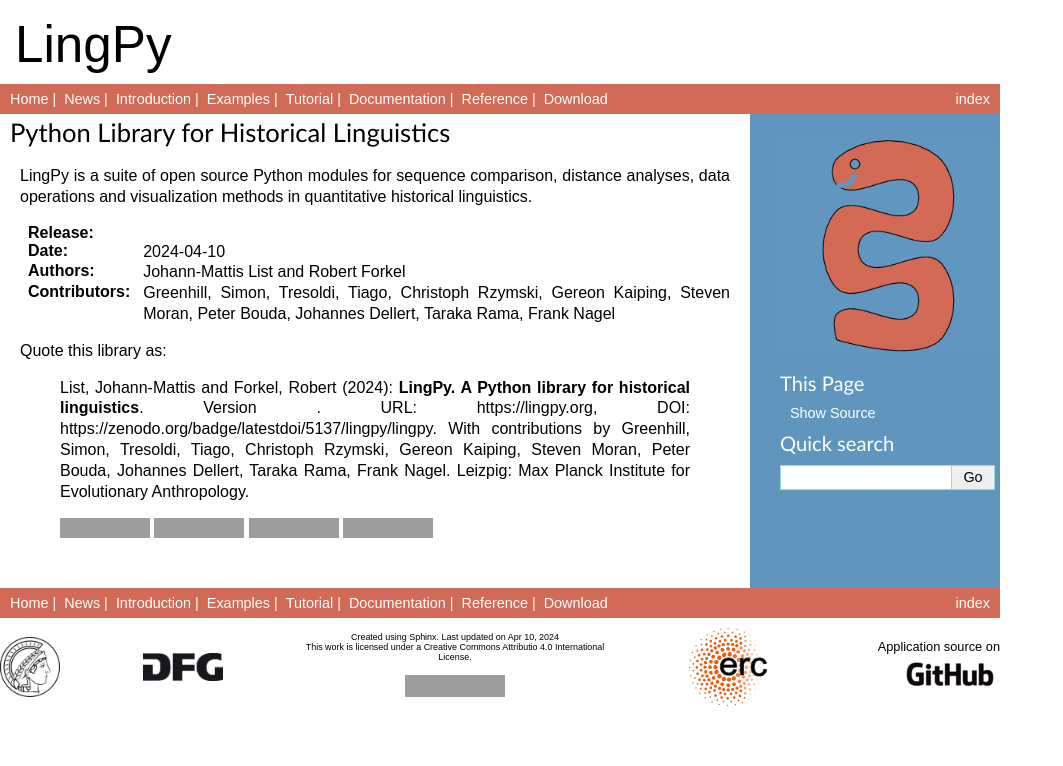
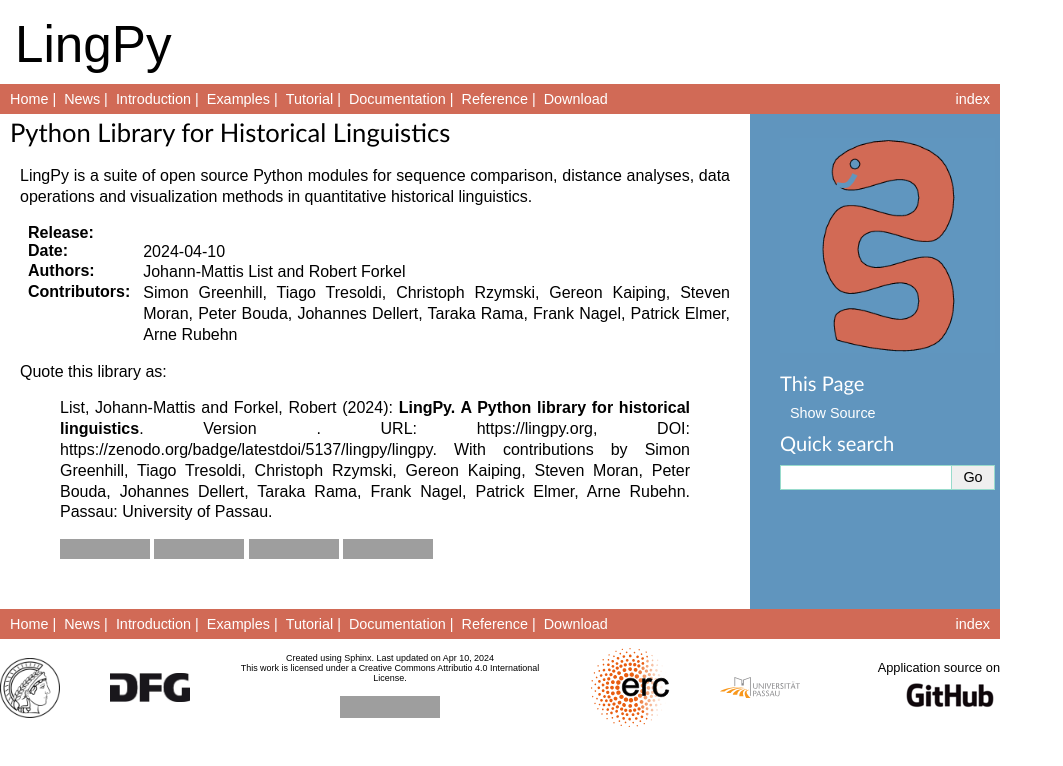
Before and after one commit to lingpy/doc, a Sphinx documentation site: the page built from source/index.rst, in a window 1280 px wide, cut to the strip 0-766 px from the top of the page. Shown: the whole strip, without its empty margins (0-1063 px from the left). Built offline with Sphinx 7.4.7, drawn with Linux system fonts in a browser that asks for light colours; formulas are drawn with MathJax 3; the version number could not be read and is left out; grey boxes are pictures that could not be loaded.

Commit message:
update layout and conf

```diff
--- a/source/_templates/layout.html
+++ b/source/_templates/layout.html
@@ -57,6 +57,10 @@
     <a href="http://erc.europa.eu/"><img width="80px" src="{{
       pathto('_static/European_Research_Council_logo.svg', 1) }}" alt="ERC" /></a>
   </div>
+  <div>
+    <a href="http://geku.uni-passau.de/mcl/"><img width="80px" src="{{
+      pathto('_static/logo.svg', 1) }}" alt="Uni Passau" /></a>
+  </div>
   <div style="max-width:150px;text-align:right;">
     <a href="http://github.com/lingpy/lingpy/">Application source on</a>
     <a href="https://github.com/"><img width="100px" src="{{ pathto('_static/GitHub_Logo.png', 1) }}" alt="github logo" /></a>
--- a/source/conf.py
+++ b/source/conf.py
@@ -67,7 +67,7 @@
 project = 'LingPy'
 copyright = ''
 authors = 'Johann-Mattis List and Robert Forkel'
-collaborators = 'Greenhill, Simon, Tresoldi, Tiago, Christoph Rzymski, Gereon Kaiping, Steven Moran, Peter Bouda, Johannes Dellert, Taraka Rama, Frank Nagel'
+collaborators = 'Simon Greenhill, Tiago Tresoldi, Christoph Rzymski, Gereon Kaiping, Steven Moran, Peter Bouda, Johannes Dellert, Taraka Rama, Frank Nagel, Patrick Elmer, Arne Rubehn'
 
 # The version info for the project you're documenting, acts as replacement for
 # |version| and |release|, also used in various other places throughout the
@@ -81,7 +81,7 @@
 rst_prolog = """
 .. |authors| replace:: {authors}
 .. |contributors| replace:: {collaborators}
-.. |quoteas| replace:: List, Johann-Mattis and Forkel, Robert ({year}): **LingPy.  A Python library for historical linguistics**. Version {version}.  URL: https://lingpy.org, DOI: https://zenodo.org/badge/latestdoi/5137/lingpy/lingpy. With contributions by {collaborators}. Leizpig: Max Planck Institute for Evolutionary Anthropology.  """.format(
+.. |quoteas| replace:: List, Johann-Mattis and Forkel, Robert ({year}): **LingPy.  A Python library for historical linguistics**. Version {version}.  URL: https://lingpy.org, DOI: https://zenodo.org/badge/latestdoi/5137/lingpy/lingpy. With contributions by {collaborators}. Passau: University of Passau.  """.format(
         year=str(datetime.datetime.today()).split('-')[0],
         version=lingpy.__version__,
         collaborators=collaborators,
```
